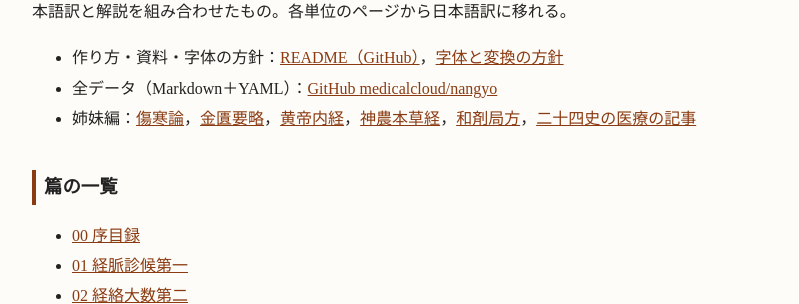
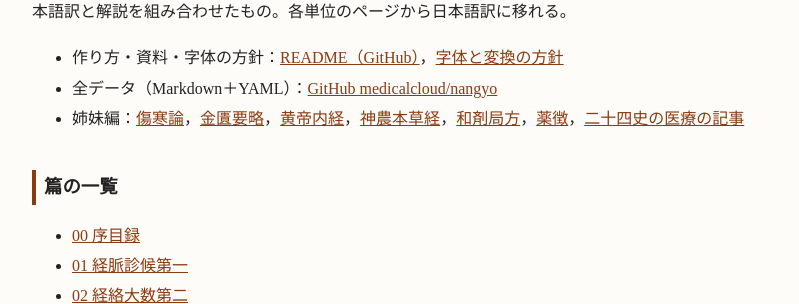
Before and after one commit to medicalcloud/nangyo, a Jekyll site: the page built from index.md, in a window 1280 px wide. Shown: the part 222-526 px from the top of the page, without its empty margins (240-1039 px from the left). Built offline with Jekyll 4.4.1, drawn with Linux system fonts in a browser that asks for light colours.

Commit message:
姉妹編に薬徴へのリンクを追加
Co-Authored-By: Claude Opus 5.5 <noreply@anthropic.com>
Claude-Session: https://claude.ai/code/session_01LRgAs9kiaN9gwPmZDVNvf2

```diff
--- a/index.md
+++ b/index.md
@@ -8,7 +8,7 @@ title: 目次
 
 - 作り方・資料・字体の方針：[README（GitHub）](https://github.com/medicalcloud/nangyo#readme)，[字体と変換の方針](字体と変換の方針.md)
 - 全データ（Markdown＋YAML）：[GitHub medicalcloud/nangyo](https://github.com/medicalcloud/nangyo)
-- 姉妹編：[傷寒論](https://medicalcloud.github.io/shokanron/)，[金匱要略](https://medicalcloud.github.io/kinkiyoryaku/)，[黄帝内経](https://medicalcloud.github.io/koteidaikei/)，[神農本草経](https://medicalcloud.github.io/shinnohonzokyo/)，[和剤局方](https://medicalcloud.github.io/wazaikyokuho/)，[二十四史の医療の記事](https://medicalcloud.github.io/24shi/)
+- 姉妹編：[傷寒論](https://medicalcloud.github.io/shokanron/)，[金匱要略](https://medicalcloud.github.io/kinkiyoryaku/)，[黄帝内経](https://medicalcloud.github.io/koteidaikei/)，[神農本草経](https://medicalcloud.github.io/shinnohonzokyo/)，[和剤局方](https://medicalcloud.github.io/wazaikyokuho/)，[薬徴](https://medicalcloud.github.io/yakucho/)，[二十四史の医療の記事](https://medicalcloud.github.io/24shi/)
 
 ## 篇の一覧
 
```
